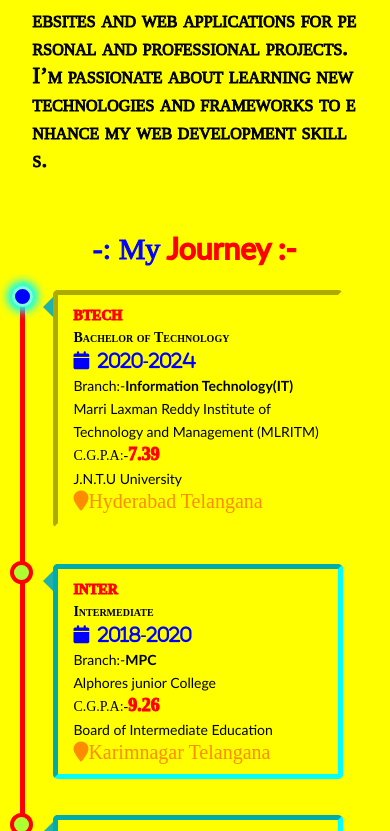
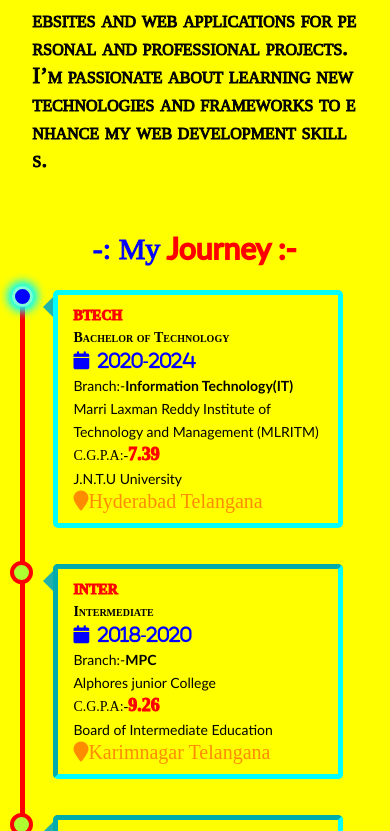
Before and after one commit to Srinivas3111/Portfoliowebpage, a plain HTML site: page index.html in a window 390 px wide. In both pictures the pointer is over the element 198 px from the left and 1292 px from the top of the page. Shown: the part 883-1714 px from the top of the page. Drawn offline with Linux system fonts and the light colour scheme.

Commit message:
Update style.css

```diff
--- a/style.css
+++ b/style.css
@@ -592,6 +592,10 @@ border-color: transparent lightseagreen transparent transparent;
             box-shadow: 0 0 9px 5px aqua;
             border: 3px solid aquamarine;
         }
+	   .container:hover{
+            border-color:aqua;
+            border-style: solid;
+        }
     }
 
 /* ------ page - 3 MEDIA QUERYS PAGE 1,2 ABOVE---*/
```
